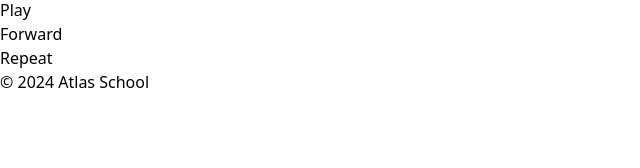
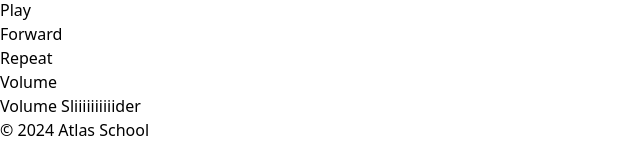
Before and after one commit to michaellgans/atlas-react-styling, a React app: page / in a window 1280 px wide. Shown: the part 398-566 px from the top of the page, without its empty margins (0-640 px from the left). Built offline with nearby package versions, Linux system fonts and the light colour scheme; the HTML template or start-up script is replaced by a standard one.

Commit message:
MLG - 1:37 PM - imports VolumeControl.jsx to App.jsx

```diff
--- a/src/App.jsx
+++ b/src/App.jsx
@@ -3,6 +3,7 @@ import MusicPlayer from "./MusicPlayer";
 import { CoverArt } from "./components/CoverArt";
 import { SongTitle } from "./components/SongTitle";
 import { PlayControls } from "./components/PlayControls";
+import { VolumeControl } from "./components/VolumeControl";
 
 function App() {
   return (
@@ -11,6 +12,7 @@ function App() {
       <CoverArt />
       <SongTitle />
       <PlayControls />
+      <VolumeControl />
       <Footer />
     </div>
   );
```
